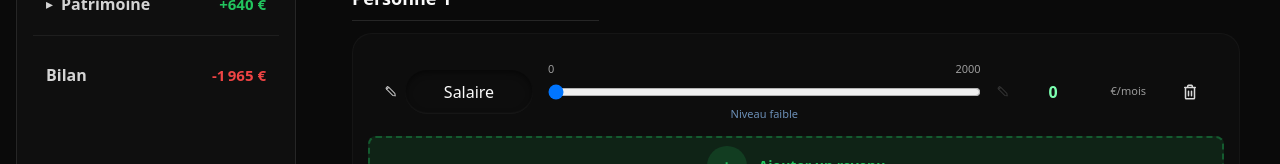
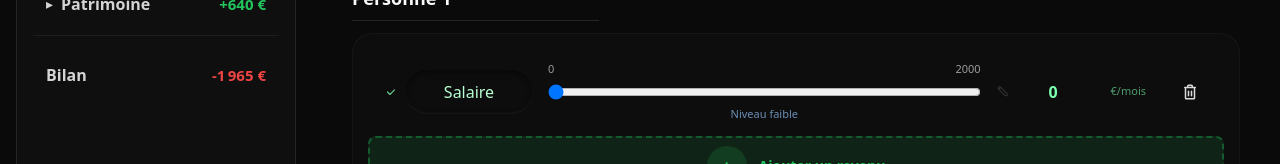
Before and after one commit to Samuel-BAHIA/Budget-FullStack, a Next.js app in the folder apps/frontend/: page / in a window 1280 px wide. Both pictures are taken after a click on the button "Salaire". Shown: the part 223-387 px from the top of the page. Built offline with nearby package versions, Linux system fonts and the light colour scheme.

Commit message:
Auto-commit (new-design): 2026-01-09 11:57:16

```diff
--- a/apps/frontend/app/components/EditableSliderRow.tsx
+++ b/apps/frontend/app/components/EditableSliderRow.tsx
@@ -27,6 +27,12 @@ const PencilIcon = () => (
       strokeLinecap="round"
       strokeLinejoin="round"
     />
+  </svg>
+);
+
+const CheckIcon = () => (
+  <svg width="14" height="14" viewBox="0 0 20 20" fill="none" xmlns="http://www.w3.org/2000/svg" aria-hidden="true">
+    <path d="M5 10l3.5 3.5L15 7" stroke="currentColor" strokeWidth="1.8" strokeLinecap="round" strokeLinejoin="round" />
   </svg>
 );
 
@@ -145,13 +151,13 @@ export function EditableSliderRow({
                 <PencilIcon />
               </span>
               <div style={styles.labelField}>
-                <span style={styles.labelText}>{currentLabel}</span>
+                <span style={isLabelHovered ? styles.labelTextHover : styles.labelText}>{currentLabel}</span>
               </div>
             </button>
           ) : (
             <div style={styles.labelEditRow}>
               <span style={isLabelFocused || isLabelHovered ? styles.labelEditPencilActive : styles.labelEditPencil} aria-hidden="true">
-                <PencilIcon />
+                <CheckIcon />
               </span>
               <div
                 style={
@@ -170,7 +176,7 @@ export function EditableSliderRow({
                     if (e.key === "Enter") commitLabel(currentLabel);
                     if (e.key === "Escape") setIsEditingLabel(false);
                   }}
-                  style={styles.labelInput}
+                  style={isLabelFocused ? { ...styles.labelInput, color: "#B7FFD1" } : styles.labelInput}
                   aria-label="Nom du champ"
                 />
               </div>
@@ -314,12 +320,25 @@ const styles: Record<string, CSSProperties> = {
     minWidth: 0,
     padding: "10px 12px",
     textAlign: "center",
+    color: "var(--theme-text)",
+  },
+  labelTextHover: {
+    fontWeight: 600,
+    whiteSpace: "nowrap",
+    overflow: "hidden",
+    textOverflow: "ellipsis",
+    flex: 1,
+    minWidth: 0,
+    padding: "10px 12px",
+    textAlign: "center",
+    color: "#7CFFB0",
   },
   pencil: {
     opacity: 0.15,
     fontSize: 14,
     transform: "scaleX(-1)",
     transition: "opacity 160ms ease",
+    color: "var(--theme-text)",
     width: 16,
     height: 16,
     display: "inline-flex",
@@ -331,6 +350,7 @@ const styles: Record<string, CSSProperties> = {
     fontSize: 14,
     transform: "scaleX(-1)",
     transition: "opacity 160ms ease",
+    color: "#7CFFB0",
     width: 16,
     height: 16,
     display: "inline-flex",
@@ -359,7 +379,7 @@ const styles: Record<string, CSSProperties> = {
     borderRadius: 999,
     border: "none",
     background: "transparent",
-    color: "var(--theme-text)",
+    color: "#7CFFB0",
     outline: "none",
     width: "100%",
     textAlign: "center",
@@ -368,13 +388,15 @@ const styles: Record<string, CSSProperties> = {
   labelEditPencil: {
     opacity: 0.15,
     fontSize: 14,
-    transform: "scaleX(-1)",
+    transform: "none",
+    color: "#7CFFB0",
     pointerEvents: "none",
   },
   labelEditPencilActive: {
     opacity: 0.75,
     fontSize: 14,
-    transform: "scaleX(-1)",
+    transform: "none",
+    color: "#7CFFB0",
     pointerEvents: "none",
   },
   infoHint: { fontSize: 11, opacity: 0.7, textAlign: "center", width: "100%" },
@@ -420,6 +442,7 @@ const styles: Record<string, CSSProperties> = {
     textAlign: "right",
     paddingRight: 0,
     whiteSpace: "nowrap",
+    color: "#7CFFB0",
   },
   closeBtn: {
     width: 36,
```
